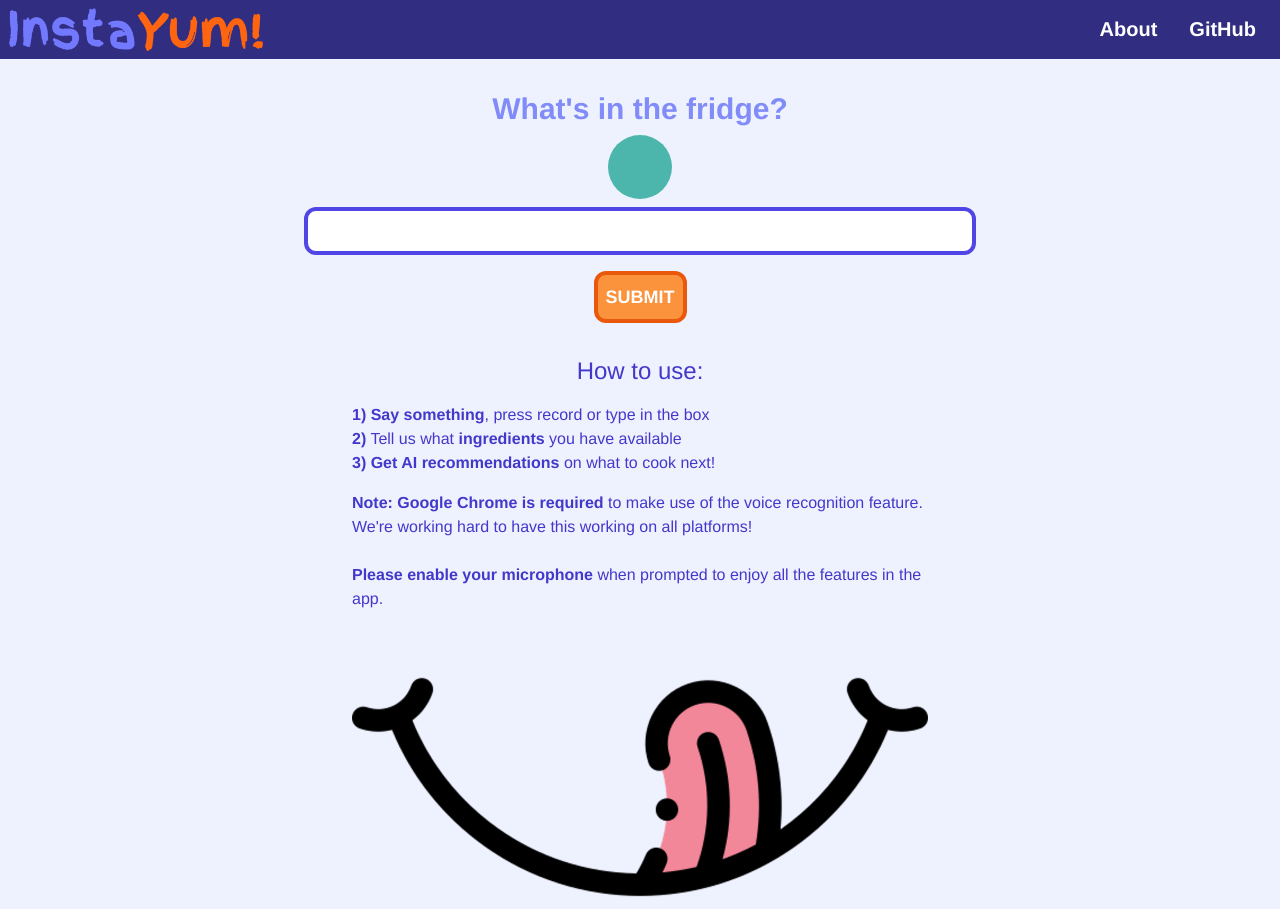
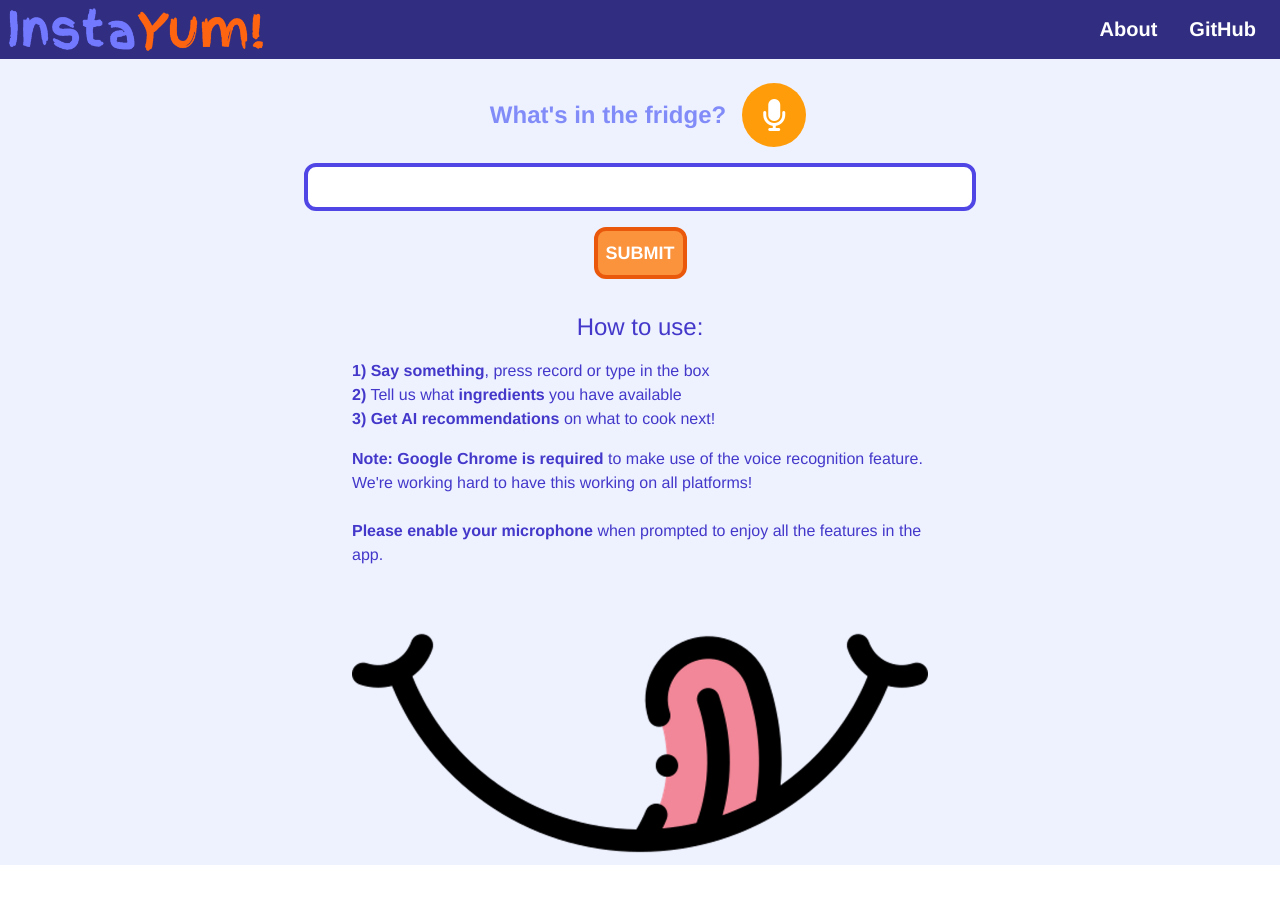
Before and after one commit to jescalada/instayum, a Vue app in the folder instayum-front/: page / in a window 1280 px wide. After the commit the page ends 865 px from the top, so only its background shows below. Built offline with nearby package versions, Linux system fonts and the light colour scheme.

Commit message:
Add mic icon to record button and improve styling

```diff
--- a/instayum-front/index.html
+++ b/instayum-front/index.html
@@ -3,6 +3,10 @@
   <head>
     <meta charset="UTF-8" />
     <link rel="icon" href="/favicon.ico" />
+    <link
+      rel="stylesheet"
+      href="https://cdnjs.cloudflare.com/ajax/libs/font-awesome/6.4.0/css/all.min.css"
+    />
     <meta name="viewport" content="width=device-width, initial-scale=1.0" />
     <title>Vite App</title>
   </head>
--- a/instayum-front/src/components/landing/LandingHero.vue
+++ b/instayum-front/src/components/landing/LandingHero.vue
@@ -10,28 +10,34 @@ function search() {
 <template>
   <div class="mx-auto bg-indigo-50">
     <div class="flex flex-col items-center justify-center p-2 pt-6">
-      <h2 class="text-3xl font-bold text-indigo-400 p-2">
+      <div class="flex flex-row">
+        <h2 class="text-2xl font-bold text-indigo-400 p-4">
           What's in the fridge?
         </h2>
 
         <SpeechRecognizer
+          class="justify-center mb-2 z-5"
           :lang="'en'"
           :continuous="true"
           :interim-results="true"
           :max-alternatives="1"
         />
+      </div>
+
       <input
         id="search-bar"
         v-model="landing.query"
         name="search-bar"
         class="border-4 border-indigo-600 max-w-2xl rounded-xl p-2 m-2 w-full"
       />
+      <div class="flex flex-row">
         <button
           class="grow-0 text-center p-2 bg-orange-400 border-4 border-orange-600 text-lg font-semibold text-white rounded-xl m-2 hover:drop-shadow-lg hover:bg-indigo-400 hover:border-indigo-700 transition-all"
           @click="search()"
         >
           SUBMIT
         </button>
+      </div>
       <div class="text-indigo-700 max-w-xl">
         <h2 class="mt-6 text-2xl">How to use:</h2>
         <p class="mt-4 mb-4 text-left">
--- a/instayum-front/src/components/landing/SpeechRecognizer.vue
+++ b/instayum-front/src/components/landing/SpeechRecognizer.vue
@@ -6,7 +6,9 @@
       active: isRecognizing,
     }"
     @click="start"
-  ></div>
+  >
+    <i class="fa-solid fa-microphone fa-2xl mt-8" style="color: #ffffff"></i>
+  </div>
 </template>
 
 <script setup lang="ts">
@@ -172,10 +174,12 @@ redirectedEvents.forEach((eName): void => {
 </script>
 
 <style>
+i {
+}
 .speech-recognizer {
   cursor: pointer;
   position: relative;
-  background-color: #4db6ac;
+  background-color: #ff9c09;
   border-radius: 50%;
   width: 64px;
   height: 64px;
@@ -183,11 +187,11 @@ redirectedEvents.forEach((eName): void => {
   transition: all ease-in 250ms;
 }
 .speech-recognizer:hover {
-  background-color: #26a69a;
+  background-color: #ff6200;
 }
 
 .speech-recognizer .error {
-  background-color: #bdbdbd;
+  background-color: #ff0000;
 }
 
 .speech-recognizer .active {
--- a/instayum-front/src/components/shared/MainHeader.vue
+++ b/instayum-front/src/components/shared/MainHeader.vue
@@ -3,7 +3,6 @@ function toggleHamburgerMenu() {
   const btn = document.getElementById('menu-btn')
   const menu = document.getElementById('menu')
 
-  console.log('woah just clicked the button')
   btn?.classList.toggle('open')
   menu?.classList.toggle('flex')
   menu?.classList.toggle('hidden')
@@ -52,7 +51,7 @@ function toggleHamburgerMenu() {
       <!-- Mobile Menu -->
       <div
         id="menu"
-        class="absolute top-0 bottom-0 left-0 hidden flex-col self-end w-full min-h-screen py-1 pt-32 space-y-5 text-3xl text-white bg-indigo-700 bg-opacity-80 font-bold"
+        class="z-1000 absolute top-0 bottom-0 left-0 hidden flex-col self-end w-full min-h-screen py-1 pt-32 space-y-5 text-3xl text-white bg-indigo-700 bg-opacity-80 font-bold"
       >
         <a href="#" class="hover:text-pink-500">About</a>
         <a href="#" class="hover:text-pink-500">GitHub</a>
```
Lines whose indentation alone changed are shown as unchanged.
